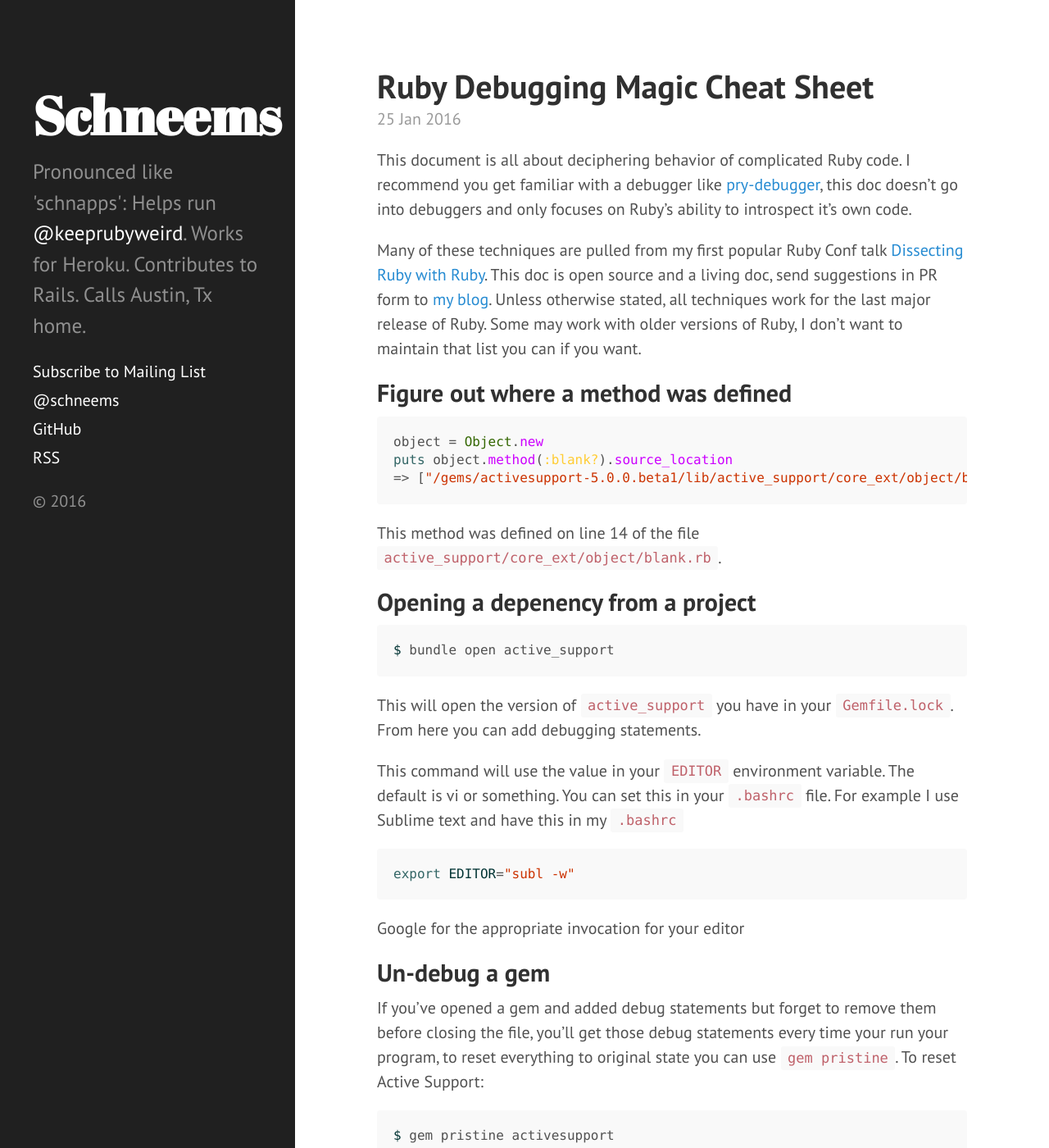
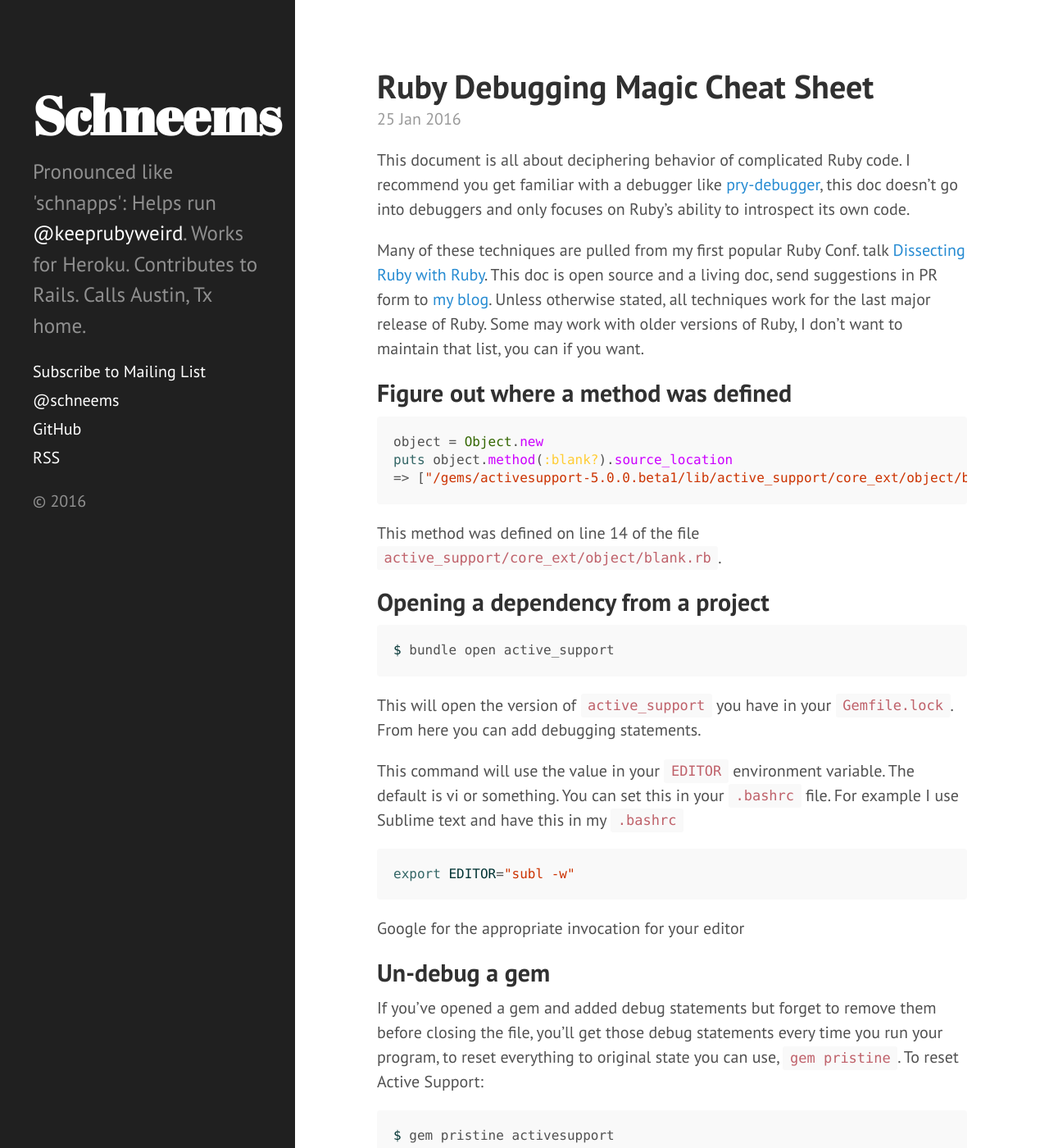
Before and after one commit to schneems/schneems, a Jekyll site: the page built from _posts/2016-01-25-ruby-debugging-magic-cheat-sheet.md, in a window 1280 px wide and 1400 px high. Shown: the whole window at 82% size. Built offline with Jekyll 4.4.1, drawn with Linux system fonts in a browser that asks for light colours; Markdown is read by kramdown in place of the engine named in the settings; some of the changed text lies outside the part shown.

Commit message:
Spelling and grammar

````diff
--- a/_posts/2016-01-25-ruby-debugging-magic-cheat-sheet.md
+++ b/_posts/2016-01-25-ruby-debugging-magic-cheat-sheet.md
@@ -7,9 +7,9 @@
 author_url: https://twitter.com/schneems
 ---
 
-This document is all about deciphering behavior of complicated Ruby code. I recommend you get familiar with a debugger like [pry-debugger](https://github.com/nixme/pry-debugger), this doc doesn't go into debuggers and only focuses on Ruby's ability to introspect it's own code.
+This document is all about deciphering behavior of complicated Ruby code. I recommend you get familiar with a debugger like [pry-debugger](https://github.com/nixme/pry-debugger), this doc doesn't go into debuggers and only focuses on Ruby's ability to introspect its own code.
 
-Many of these techniques are pulled from my first popular Ruby Conf talk [Dissecting Ruby with Ruby](https://www.youtube.com/watch?v=UYVUSoNrM-c). This doc is open source and a living doc, send suggestions in PR form to [my blog](https://github.com/schneems/schneems/blob/master/_posts/2016-01-25-ruby-debugging-magic-cheat-sheet.md). Unless otherwise stated, all techniques work for the last major release of Ruby. Some may work with older versions of Ruby, I don't want to maintain that list you can if you want.
+Many of these techniques are pulled from my first popular Ruby Conf. talk [Dissecting Ruby with Ruby](https://www.youtube.com/watch?v=UYVUSoNrM-c). This doc is open source and a living doc, send suggestions in PR form to [my blog](https://github.com/schneems/schneems/blob/master/_posts/2016-01-25-ruby-debugging-magic-cheat-sheet.md). Unless otherwise stated, all techniques work for the last major release of Ruby. Some may work with older versions of Ruby, I don't want to maintain that list, you can if you want.
 
 ## Figure out where a method was defined
 
@@ -21,7 +21,7 @@
 
 This method was defined on line 14 of the file `active_support/core_ext/object/blank.rb`.
 
-## Opening a depenency from a project
+## Opening a dependency from a project
 
 ```sh
 $ bundle open active_support
@@ -39,7 +39,7 @@
 
 ## Un-debug a gem
 
-If you've opened a gem and added debug statements but forget to remove them before closing the file, you'll get those debug statements every time your run your program, to reset everything to original state you can use `gem pristine`. To reset Active Support:
+If you've opened a gem and added debug statements but forget to remove them before closing the file, you'll get those debug statements every time you run your program, to reset everything to original state you can use, `gem pristine`. To reset Active Support:
 
 ```sh
 $ gem pristine activesupport
@@ -152,19 +152,19 @@
 /Users/richardschneeman/.gem/ruby/2.3.0/gems/puma-2.15.3/lib/puma/thread_pool.rb:106:in `block in spawn_thread'
 ```
 
-Ugh, long ugly backtrace. What does it mean? The top line is the last method that was run before our `puts caller` was called. In this case
+Ugh, long ugly backtrace. What does it mean? The top line is the last method that was run before our, `puts caller` was called. In this case
 
 ```sh
 /Users/richardschneeman/documents/projects/my_rails_app/app/controllers/projects_controller.rb:18:in `new'
 ```
 
-This was called from the `projects_controller` line 18 in the `new` method in my app. We can trace this back all the way to the beginning of the request by looking at the first line
+This was called from the `projects_controller` line 18, in the `new` method in my app. We can trace this back all the way to the beginning of the request by looking at the first line
 
 ```sh
 /Users/richardschneeman/.gem/ruby/2.3.0/gems/puma-2.15.3/lib/puma/thread_pool.rb:106:in `block in spawn_thread'
 ```
 
-This is where puma instantiated the request. If you work from the bottom and go up you can see exactly how Puma turns a request into code, and how rack and rails work together to get to your line of code. Run `$ bundle open` to your heart's content. It's kinda interesting to see that the backtrace matches our middleware (in reverse order), where the request starts from the bottom and goes down:
+This is where puma instantiated the request. If you work from the bottom and go up, you can see exactly how Puma turns a request into code, and how rack and rails work together to get to your line of code. Run `$ bundle open` to your heart's content. Its kinda interesting to see that the backtrace matches our middleware (in reverse order), where the request starts from the bottom and goes down:
 
 ```sh
 $ rake middleware
@@ -206,7 +206,7 @@
 end
 ```
 
-I love this one since I proposed it's addition 😉. You can read more about `super_method` here: http://www.schneems.com/2015/01/14/debugging-super-methods-ruby-22.html
+I love this one since I proposed its addition 😉. You can read more about `super_method` here: http://www.schneems.com/2015/01/14/debugging-super-methods-ruby-22.html
 
 ## List all methods on an object
 
@@ -242,7 +242,7 @@
 
 Would be amazing to call `Introspect.constant(FOO).modified_at` and see where the constant was last changed, even if we had to boot our ruby process with something like `ruby --trace-constants` or something.
 
-One other thing I would love to do is to be able to trace variable changes. Often times i'll instantiate a variable
+One other thing I would love to do is to be able to trace variable changes. Often times, i'll instantiate a variable
 
 ```ruby
 config.thing = "foo"
````
Also changed, not shown: other parts of _posts/2016-01-25-ruby-debugging-magic-cheat-sheet.md (+1 -1 lines).
